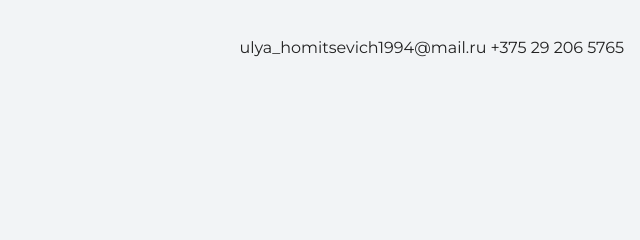
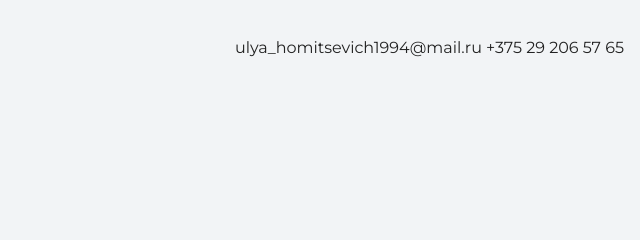
Before and after one commit to ulya-bizunovich/my, a plain HTML site: page index.html in a window 1280 px wide. Shown: the top 240 px of the page, 640-1280 px from the left. Drawn offline with nearby package versions, Linux system fonts and the light colour scheme.

Commit message:
отредактирован номер телефона

```diff
--- a/index.html
+++ b/index.html
@@ -10,7 +10,7 @@
   <body>
     <header class="page-header">
 	  <div class="container">
-      ulya_homitsevich1994@mail.ru +375 29 206 5765
+      ulya_homitsevich1994@mail.ru +375 29 206 57 65
 	  </div>
     </header>
 
```
